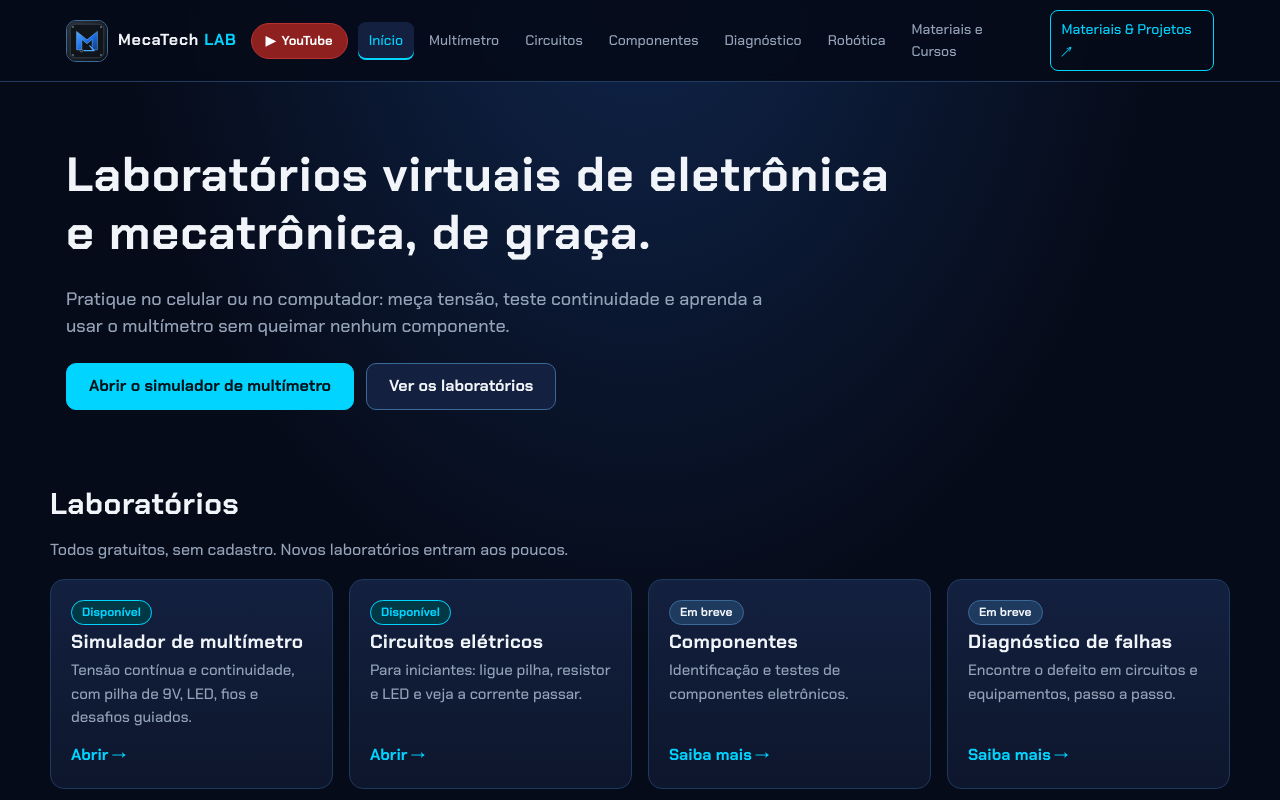
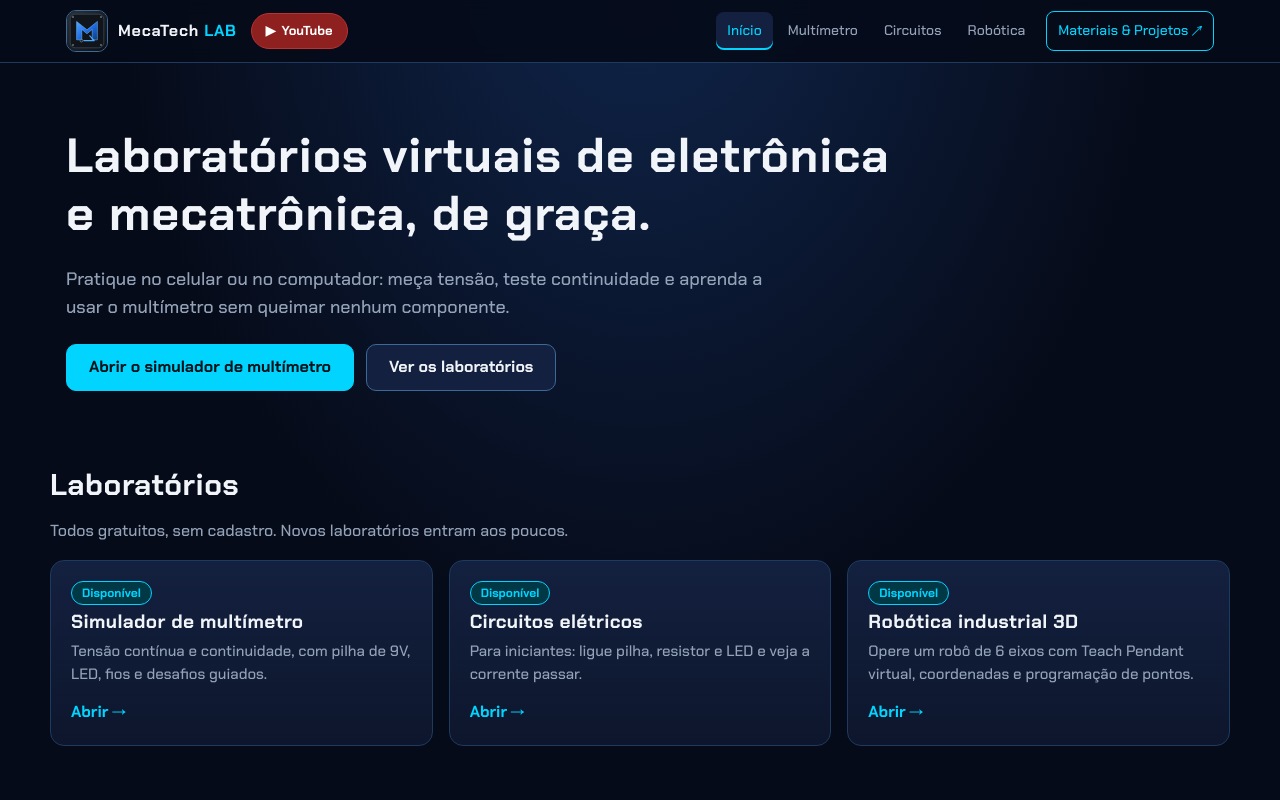
Before and after one commit to MecaTechExploraLAB/mecatech-lab, a plain HTML site: page index.html in a window 1280 px wide. Shown: the top 800 px of the page. Drawn offline with Linux system fonts and the light colour scheme.

Commit message:
Add files via upload

```diff
--- a/css/identidade.css
+++ b/css/identidade.css
@@ -15,7 +15,7 @@ h1,h2,h3{line-height:1.2;margin:0 0 .5em;letter-spacing:.02em}
 .mt-brand img{width:42px;height:42px;border-radius:10px;border:1px solid var(--mt-metal2);object-fit:cover}
 .mt-brand b{color:var(--mt-blue)}
 .mt-nav{display:flex;align-items:center;gap:4px}
-.mt-nav a{color:var(--mt-mut);text-decoration:none;padding:8px 11px;border-radius:8px;font-size:14px}
+.mt-nav a{white-space:nowrap;color:var(--mt-mut);text-decoration:none;padding:8px 11px;border-radius:8px;font-size:14px}
 .mt-nav a:hover{color:var(--mt-text);background:var(--mt-elev)}
 .mt-nav a[aria-current="page"]{color:var(--mt-blue);background:var(--mt-elev);box-shadow:inset 0 -2px 0 var(--mt-blue)}
 .mt-nav a.mt-ext{border:1px solid var(--mt-blue);color:var(--mt-blue);margin-left:6px}
@@ -27,7 +27,7 @@ h1,h2,h3{line-height:1.2;margin:0 0 .5em;letter-spacing:.02em}
 .mt-burger[aria-expanded="true"] span{background:transparent}
 .mt-burger[aria-expanded="true"] span::before{top:0;transform:rotate(45deg)}
 .mt-burger[aria-expanded="true"] span::after{top:0;transform:rotate(-45deg)}
-@media(max-width:1230px){.mt-burger{display:inline-flex}
+@media(max-width:980px){.mt-burger{display:inline-flex}
 .mt-nav{display:none;position:absolute;left:0;right:0;top:100%;flex-direction:column;align-items:stretch;gap:2px;background:var(--mt-surf);border-bottom:1px solid var(--mt-metal);padding:8px 16px 14px;max-height:calc(100svh - 70px);overflow-y:auto}
 .mt-nav.open{display:flex}.mt-nav a{padding:13px 12px;font-size:16px}.mt-nav a.mt-ext{margin:8px 0 0;text-align:center}}
 .mt-left{display:flex;align-items:center;gap:14px;min-width:0}
--- a/index.html
+++ b/index.html
@@ -24,8 +24,6 @@
   <div class="grid">
     <a class="card" href="laboratorios/multimetro.html"><span class="badge on">Disponível</span><h3>Simulador de multímetro</h3><p>Tensão contínua e continuidade, com pilha de 9V, LED, fios e desafios guiados.</p><span class="go">Abrir →</span></a>
     <a class="card" href="laboratorios/circuitos.html"><span class="badge on">Disponível</span><h3>Circuitos elétricos</h3><p>Para iniciantes: ligue pilha, resistor e LED e veja a corrente passar.</p><span class="go">Abrir →</span></a>
-    <a class="card" href="laboratorios/componentes.html"><span class="badge">Em breve</span><h3>Componentes</h3><p>Identificação e testes de componentes eletrônicos.</p><span class="go">Saiba mais →</span></a>
-    <a class="card" href="laboratorios/diagnostico.html"><span class="badge">Em breve</span><h3>Diagnóstico de falhas</h3><p>Encontre o defeito em circuitos e equipamentos, passo a passo.</p><span class="go">Saiba mais →</span></a>
     <a class="card" href="laboratorios/robotica.html"><span class="badge on">Disponível</span><h3>Robótica industrial 3D</h3><p>Opere um robô de 6 eixos com Teach Pendant virtual, coordenadas e programação de pontos.</p><span class="go">Abrir →</span></a>
   </div>
 </section>
--- a/js/global.js
+++ b/js/global.js
@@ -8,10 +8,7 @@
     ['inicio', 'index.html', 'Início'],
     ['multimetro', 'laboratorios/multimetro.html', 'Multímetro'],
     ['circuitos', 'laboratorios/circuitos.html', 'Circuitos'],
-    ['componentes', 'laboratorios/componentes.html', 'Componentes'],
-    ['diagnostico', 'laboratorios/diagnostico.html', 'Diagnóstico'],
-    ['robotica', 'laboratorios/robotica.html', 'Robótica'],
-    ['produtos', 'produtos/index.html', 'Materiais e Cursos']
+    ['robotica', 'laboratorios/robotica.html', 'Robótica']
   ];
   var current = document.body.getAttribute('data-page');
 
@@ -59,11 +56,11 @@
   nav.addEventListener('click', function (e) { if (e.target.closest('a')) setMenu(false); });
   document.addEventListener('keydown', function (e) { if (e.key === 'Escape') setMenu(false); });
   document.addEventListener('click', function (e) { if (!header.contains(e.target)) setMenu(false); });
-  window.addEventListener('resize', function () { if (window.innerWidth > 1230) setMenu(false); });
+  window.addEventListener('resize', function () { if (window.innerWidth > 980) setMenu(false); });
 
   /* rodapé */
   var footer = el('footer', { 'class': 'mt-footer' });
-  var labs = PAGES.slice(1, 6).map(function (p) { return '<a href="' + ROOT + p[1] + '">' + p[2] + '</a>'; }).join('');
+  var labs = PAGES.slice(1).map(function (p) { return '<a href="' + ROOT + p[1] + '">' + p[2] + '</a>'; }).join('');
   footer.innerHTML =
     '<div class="mt-foot">' +
     '<div><strong>MecaTech LAB</strong><p>Laboratórios virtuais gratuitos de eletrônica e mecatrônica, do canal MecaTechExplora.</p></div>' +
```
Also changed, not shown: laboratorios/robotica.html (+1 -1 lines).
